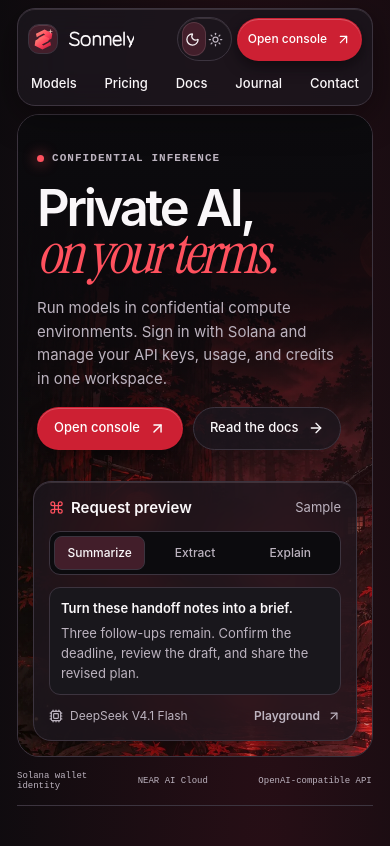
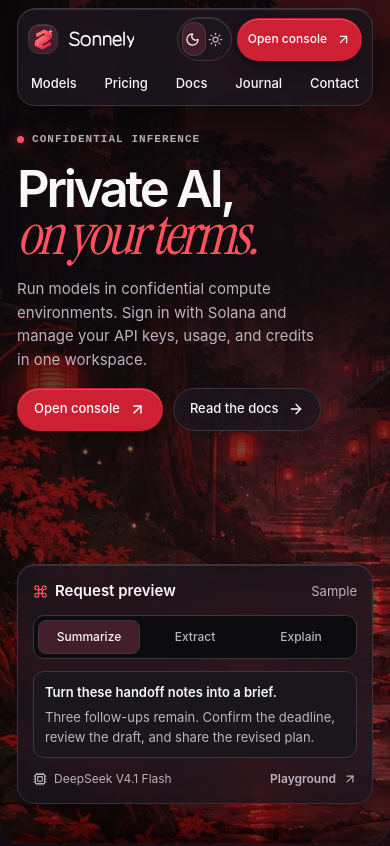
Before and after one commit to SYMBaiEX/sonnely-ai, a Next.js app: page / in a window 390 px wide. Shown: the top 846 px of the page. Built offline with nearby package versions, Linux system fonts and the light colour scheme.

Commit message:
Make the homepage hero a full-viewport scene

```diff
--- a/app/(site)/page.tsx
+++ b/app/(site)/page.tsx
@@ -13,14 +13,14 @@ export const metadata = { alternates: { canonical: "/" } };
 export default function Home() {
   return (
     <>
-      <div className="wrap home">
-        <section className="hero">
-          <Scene variant="hero" />
+      <section className="hero" aria-labelledby="home-hero-heading">
+        <Scene variant="hero" />
+        <div className="wrap hero-inner">
           <div className="hero-content">
             <p className="eyebrow">
               <span className="signal" /> Confidential inference
             </p>
-            <h1>
+            <h1 id="home-hero-heading">
               Private AI,
               <br />
               <em>on your terms.</em>
@@ -39,7 +39,9 @@ export default function Home() {
             </div>
           </div>
           <HomeDemo />
-        </section>
+        </div>
+      </section>
+      <div className="wrap home">
         <div className="strip" aria-label="Platform components">
           <span>
             <Wallet size={17} /> Solana wallet identity
--- a/app/experience.css
+++ b/app/experience.css
@@ -29,7 +29,7 @@ html[data-initial-theme="light"] .theme-root,
   background: var(--active-fill);
   color: var(--ink);
 }
-.home .hero h1 {
+.hero h1 {
   letter-spacing: -0.064em;
 }
 .request-section {
@@ -537,11 +537,8 @@ html[data-initial-theme="light"] .theme-root,
 }
 
 .hero-demo {
-  position: absolute;
-  right: clamp(16px, 3vw, 42px);
-  bottom: clamp(16px, 3vw, 42px);
-  z-index: 1;
-  width: min(36%, 355px);
+  align-self: end;
+  width: min(100%, 355px);
   display: grid;
   gap: 12px;
   padding: 15px;
@@ -791,27 +788,37 @@ html[data-initial-theme="light"] .theme-root,
 }
 
 @media (max-width: 900px) {
-  .home .hero {
-    flex-direction: column;
-    align-items: stretch;
-    justify-content: space-between;
-    min-height: 660px;
+  .hero-inner {
+    grid-template-columns: minmax(0, 1fr);
+    align-content: space-between;
   }
   .hero-demo {
-    position: relative;
-    right: auto;
-    bottom: auto;
-    align-self: end;
-    width: min(355px, calc(100% - 30px));
-    margin: 0 15px 15px;
+    justify-self: end;
+  }
+}
+@media (min-width: 721px) and (max-height: 560px) {
+  .hero-inner {
+    grid-template-columns: minmax(0, 1fr) minmax(235px, min(35%, 355px));
+    align-content: stretch;
+    padding-block: 96px 24px;
+  }
+  .hero h1 {
+    font-size: clamp(46px, 11svh, 64px);
+    margin-block: 12px 14px;
+  }
+  .hero-description {
+    font-size: 14px;
+  }
+  .hero .actions {
+    margin-top: 14px;
+  }
+  .hero-demo {
+    align-self: center;
   }
 }
 @media (max-width: 720px) {
-  .home .hero {
-    min-height: 590px;
-  }
   .hero-demo {
-    align-self: stretch;
+    justify-self: stretch;
     width: auto;
   }
   .workspace-previews {
--- a/app/globals.css
+++ b/app/globals.css
@@ -267,34 +267,58 @@ form label {
   text-decoration: underline;
   text-underline-offset: 4px;
 }
+.site:has(> #content > .hero) > .site-header {
+  height: 0;
+  padding: 0;
+}
+.site:has(> #content > .hero) > .site-header .site-nav {
+  position: relative;
+  top: 12px;
+}
 .hero {
   isolation: isolate;
   position: relative;
   overflow: hidden;
-  display: flex;
-  align-items: center;
-  min-height: clamp(550px, 57vw, 760px);
-  margin-top: 12px;
-  border: 1px solid var(--line);
-  border-radius: 30px;
+  display: grid;
+  min-height: 100vh;
+  min-height: 100svh;
+  border-radius: 0 0 30px 30px;
   background: var(--surface);
   color: var(--ink);
 }
-.hero:after {
+.hero::before {
+  content: "";
+  position: absolute;
+  inset: 0;
+  z-index: 2;
+  border-radius: inherit;
+  pointer-events: none;
+  box-shadow:
+    inset 0 -48px 46px -36px light-dark(rgb(31 49 109 / 79%), rgb(0 0 0 / 96%)),
+    inset 0 -1px 0 var(--rim);
+}
+.hero::after {
   content: "";
   position: absolute;
   inset: 0;
   z-index: -1;
   background: linear-gradient(
     90deg,
-    light-dark(rgb(245 247 255 / 98%), rgb(11 9 13 / 98%)),
-    light-dark(rgb(245 247 255 / 86%), rgb(11 9 13 / 84%)) 29%,
-    light-dark(rgb(245 247 255 / 15%), rgb(11 9 13 / 15%)) 61%,
-    transparent 80%
+    light-dark(rgb(245 247 255 / 97%), rgb(11 9 13 / 95%)),
+    light-dark(rgb(245 247 255 / 88%), rgb(11 9 13 / 84%)) 27%,
+    light-dark(rgb(245 247 255 / 14%), rgb(11 9 13 / 12%)) 65%,
+    transparent 84%
   );
 }
+.hero-inner {
+  display: grid;
+  grid-template-columns: minmax(0, 1fr) minmax(270px, 355px);
+  align-items: center;
+  gap: clamp(24px, 3.5vw, 55px);
+  padding-block: clamp(120px, 16svh, 160px) clamp(34px, 6svh, 68px);
+}
 .hero-content {
-  padding: clamp(32px, 6.1vw, 90px);
+  min-width: 0;
   max-width: 690px;
 }
 .eyebrow {
@@ -1334,23 +1358,6 @@ tbody tr:last-child > * {
     font-size: 13px;
     padding-top: 4px;
   }
-  .hero {
-    margin-top: 0;
-    min-height: 540px;
-    align-items: flex-start;
-  }
-  .hero:after {
-    background: linear-gradient(
-      180deg,
-      var(--surface) 1%,
-      light-dark(rgb(245 247 255 / 94%), rgb(11 9 13 / 88%)) 30%,
-      transparent 72%
-    );
-  }
-  .hero-content {
-    padding: 31px 19px;
-    max-width: 100%;
-  }
   .hero h1 {
     font-size: clamp(54px, 13vw, 83px);
     margin: 17px 0;
@@ -1533,6 +1540,12 @@ tbody tr:last-child > * {
 .scene-image {
   background: var(--art) 64% 54% / cover;
   transform: translateY(calc(var(--scene-offset) * 0.19)) scale(1.055);
+}
+@media (prefers-reduced-motion: no-preference) {
+  .scene-hero .scene-image {
+    /* Reserve enough artwork above the frame for the full scroll translation. */
+    top: -20%;
+  }
 }
 .scene-mist {
   background: radial-gradient(ellipse at 78% 82%, var(--haze), transparent 64%);
@@ -1854,23 +1867,33 @@ button {
   .site-actions {
     gap: 5px;
   }
+  .site:has(> #content > .hero) > .site-header .site-nav {
+    top: 8px;
+  }
   .hero {
-    min-height: 565px;
-    border-radius: 22px;
+    border-bottom-left-radius: 22px;
+    border-bottom-right-radius: 22px;
+  }
+  .hero::after {
+    background: linear-gradient(
+      180deg,
+      light-dark(rgb(245 247 255 / 70%), rgb(11 9 13 / 63%)),
+      light-dark(rgb(245 247 255 / 88%), rgb(11 9 13 / 84%)) 31%,
+      light-dark(rgb(245 247 255 / 20%), rgb(11 9 13 / 19%)) 72%,
+      transparent
+    );
   }
   .hero .scene-image {
-    background-size: auto 86%;
-    background-repeat: no-repeat;
-    background-position: 69% bottom;
+    background-position: 68% center;
+  }
+  .hero-inner {
+    padding-block: clamp(118px, 15svh, 145px) clamp(24px, 5svh, 40px);
   }
   .hero-description {
     max-width: 300px;
   }
   .hero h1 {
     font-size: clamp(45px, 13vw, 73px);
-  }
-  .hero-content {
-    padding-inline: 19px;
   }
   .scene-embers i:nth-child(-n + 2) {
     display: none;
```
